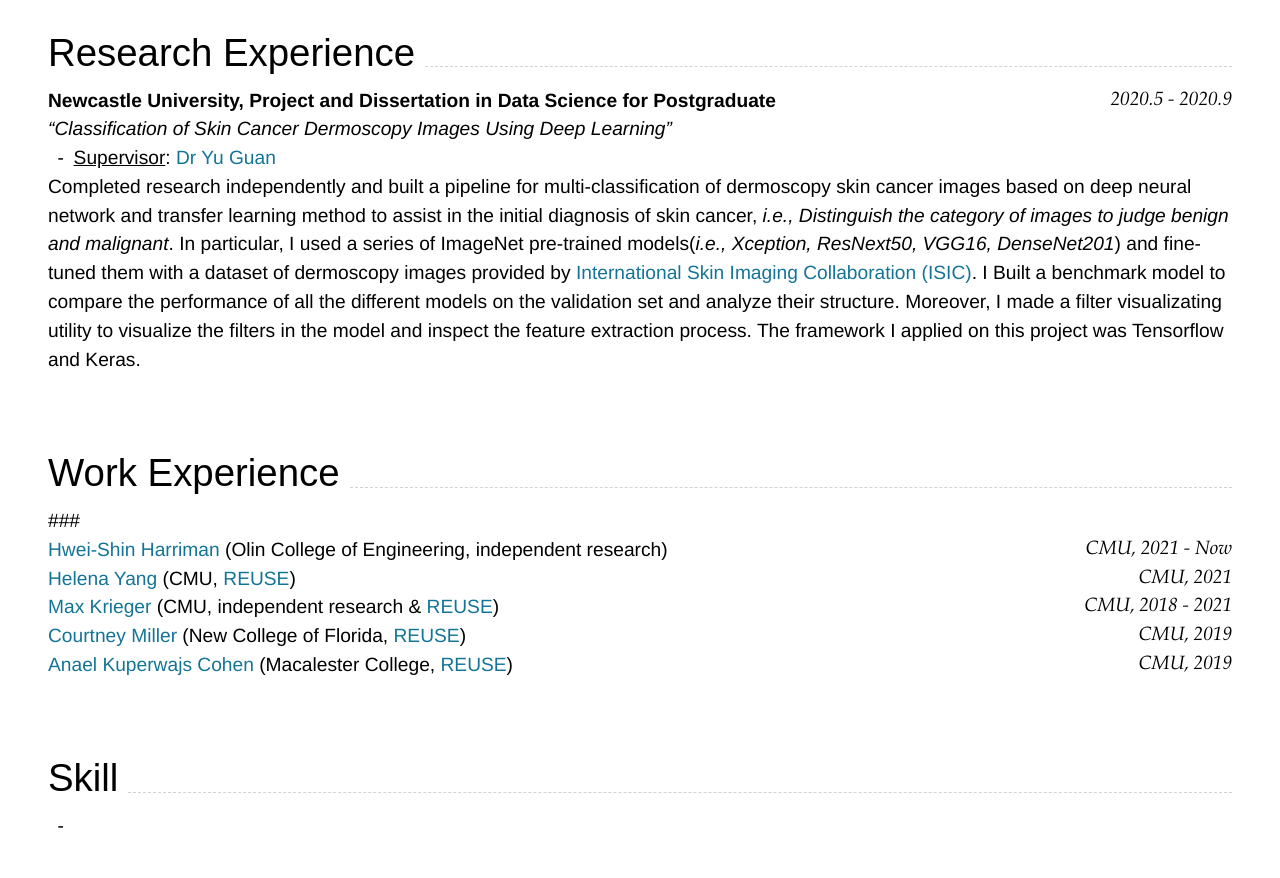
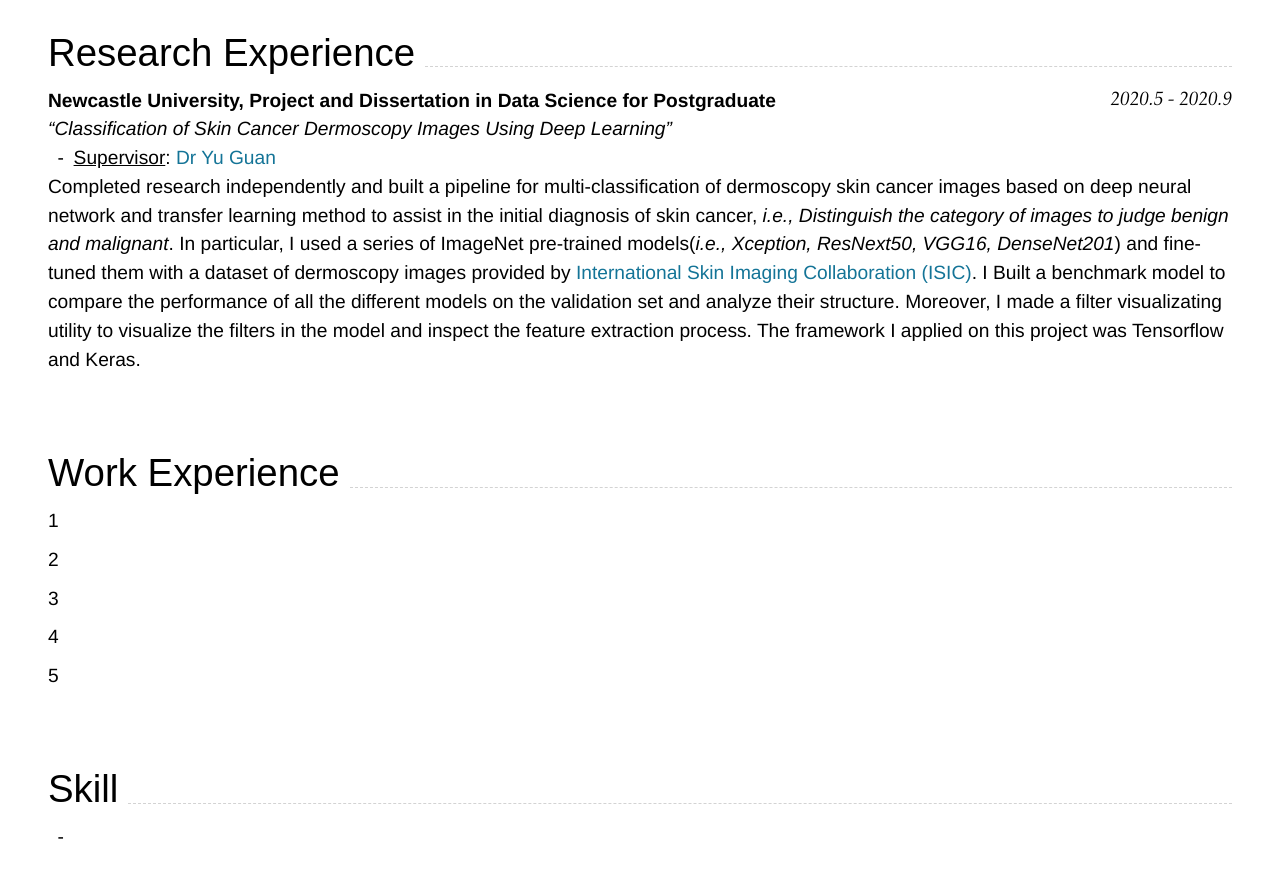
Before and after one commit to MinyeShao/CV_Markdown, a Jekyll site: the page built from index.md, in a window 1280 px wide and 900 px high, scrolled down 928 px. Shown: the top 878 px of the window. Built offline with Jekyll 4.4.1, drawn with Linux system fonts in a browser that asks for light colours; nearby versions of some CDN libraries.

Commit message:
Update index.md

```diff
--- a/index.md
+++ b/index.md
@@ -69,12 +69,12 @@ Completed research independently and built a pipeline for multi-classification o
 
 
 ## Work Experience
-###
-[Hwei-Shin Harriman](https://hsharriman.github.io/) (Olin College of Engineering, independent research) `CMU, 2021 - Now` <br>
-[Helena Yang](https://heleaf.me/) (CMU, [REUSE](https://www.cmu.edu/scs/isr/reuse/)) `CMU, 2021` <br>
-[Max Krieger](https://a9.io/) (CMU, independent research & [REUSE](https://www.cmu.edu/scs/isr/reuse/)) `CMU, 2018 - 2021` <br>
-[Courtney Miller](https://courtney-e-miller.github.io/) (New College of Florida, [REUSE](https://www.cmu.edu/scs/isr/reuse/)) `CMU, 2019` <br>
-[Anael Kuperwajs Cohen](https://anaelkuperwajs.github.io/) (Macalester College, [REUSE](https://www.cmu.edu/scs/isr/reuse/)) `CMU, 2019` <br>
+### 1
+### 2
+### 3
+### 4
+### 5
+
 <br><br />
 
 
```
